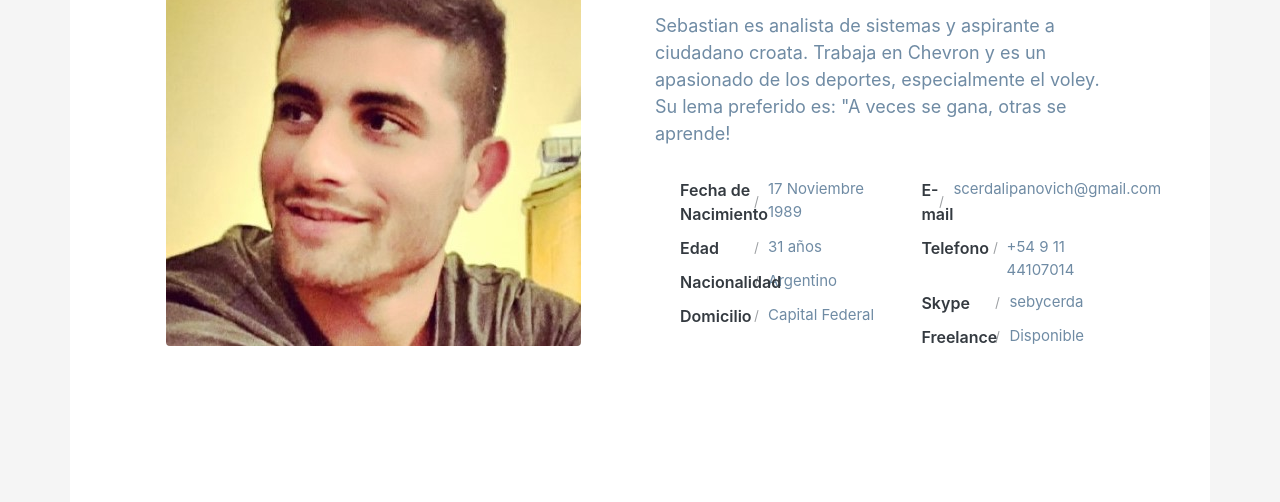
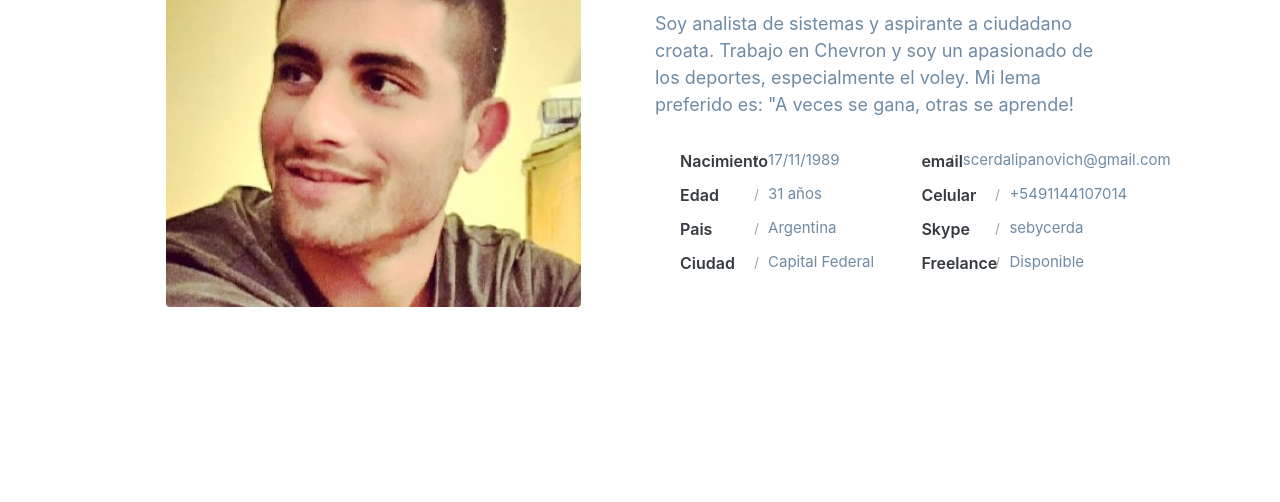
Before and after one commit to SebastianCerdaLipanovich/Coder, a website: page views/nosotros.html in a window 1280 px wide. Shown: the part 229-731 px from the top of the page. Drawn offline with nearby package versions, Linux system fonts and the light colour scheme.

Commit message:
cambio el nosotros

```diff
--- a/views/nosotros.html
+++ b/views/nosotros.html
@@ -50,43 +50,43 @@
             </ul>
         </div>
     </nav>
-    <section class="section about-section gray-bg" id="about">
+    <section class="about-section" id="about">
         <div class="container">
             <div class="row align-items-center flex-row-reverse">
                 <div class="col-lg-6">
                     <div class="about-text go-to">
                         <h3 class="dark-color">Sobre mi</h3>
-                        <h6 class="theme-color lead">Sebastian Cerda</h6>
-                        <p>Sebastian es analista de sistemas y aspirante a ciudadano croata. Trabaja en Chevron y es un
-                            apasionado de los deportes, especialmente el voley. Su lema preferido es: "A veces se gana,
+                        <h6 class="dark-color lead">Sebastian Cerda</h6>
+                        <p>Soy analista de sistemas y aspirante a ciudadano croata. Trabajo en Chevron y soy un
+                            apasionado de los deportes, especialmente el voley. Mi lema preferido es: "A veces se gana,
                             otras se aprende!</p>
                         <div class="row about-list">
                             <div class="col-md-6">
                                 <div class="media">
-                                    <label>Fecha de Nacimiento</label>
-                                    <p>17 Noviembre 1989</p>
+                                    <label>Nacimiento</label>
+                                    <p>17/11/1989</p>
                                 </div>
                                 <div class="media">
                                     <label>Edad</label>
                                     <p>31 años</p>
                                 </div>
                                 <div class="media">
-                                    <label>Nacionalidad</label>
-                                    <p>Argentino</p>
+                                    <label>Pais</label>
+                                    <p>Argentina</p>
                                 </div>
                                 <div class="media">
-                                    <label>Domicilio</label>
+                                    <label>Ciudad</label>
                                     <p>Capital Federal</p>
                                 </div>
                             </div>
                             <div class="col-md-6">
                                 <div class="media">
-                                    <label>E-mail</label>
+                                    <label>email</label>
                                     <p>scerdalipanovich@gmail.com</p>
                                 </div>
                                 <div class="media">
-                                    <label>Telefono</label>
-                                    <p>+54 9 11 44107014</p>
+                                    <label>Celular</label>
+                                    <p>+5491144107014</p>
                                 </div>
                                 <div class="media">
                                     <label>Skype</label>
```
